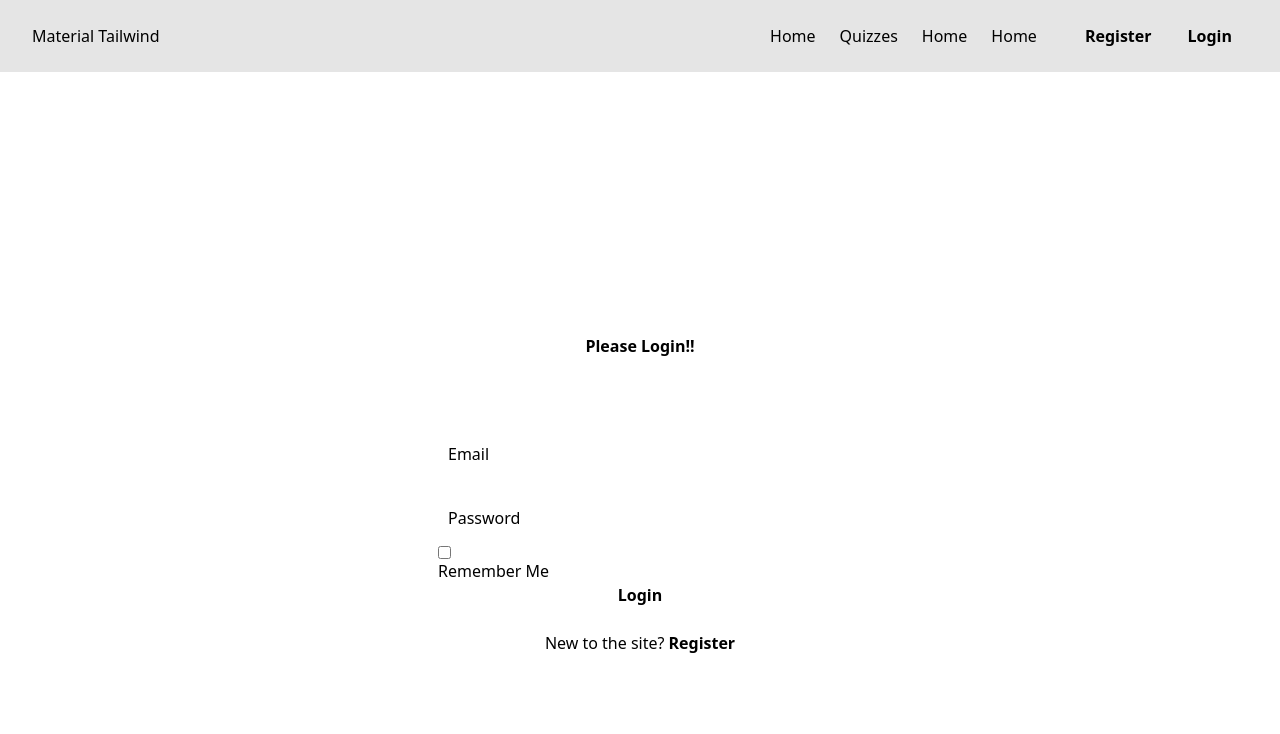
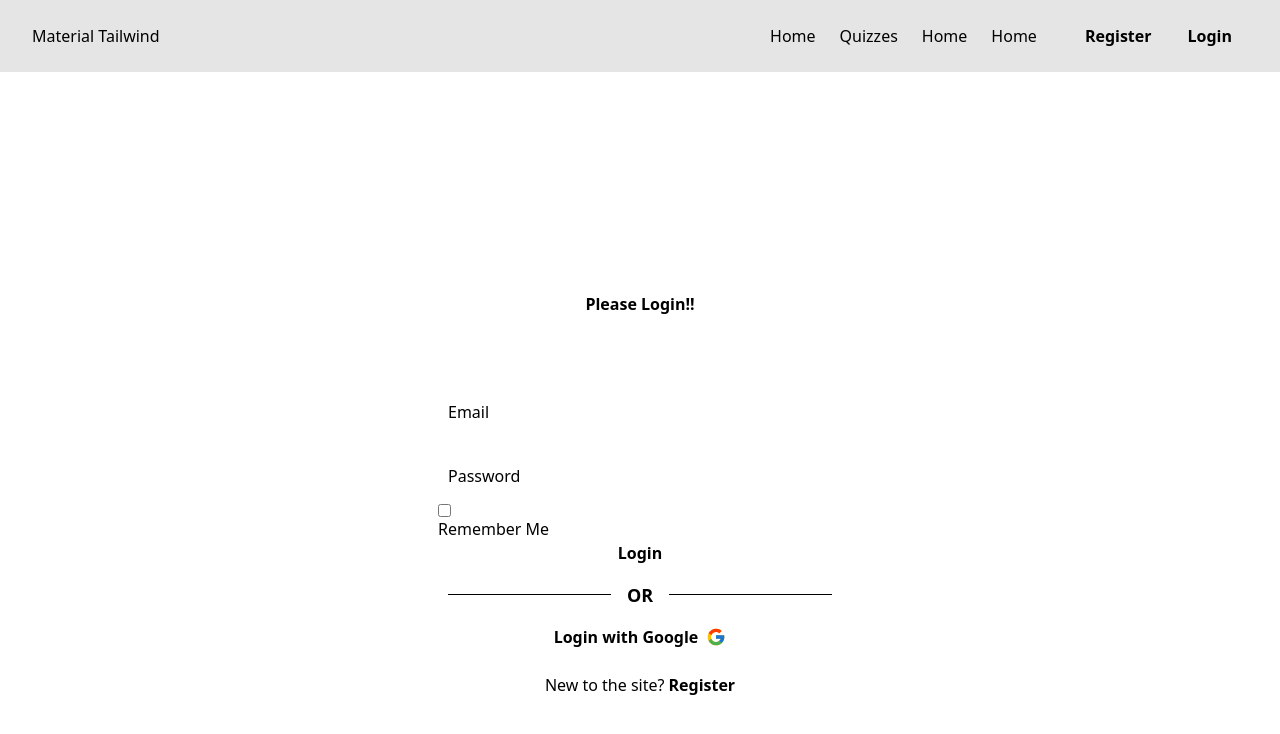
Before and after one commit to Jubayer-Ahmed-Sajid/QuickQuizz-Frontend, a React (Vite) app: page /login in a window 1280 px wide. Shown: the top 734 px of the page. Built offline with nearby package versions, Linux system fonts and the light colour scheme; no server answers.

Commit message:
implement Google login functionality and enhance login flow with error handling

```diff
--- a/src/Pages/Authentication/Login.jsx
+++ b/src/Pages/Authentication/Login.jsx
@@ -10,8 +10,15 @@ import {
 } from "@material-tailwind/react";
 import { useFormik } from "formik";
 import * as Yup from "yup";
+import useAuth from "../../Hooks/useAuth";
+import { toast } from "sonner";
+import { useLocation, useNavigate } from "react-router-dom";
+import { FcGoogle } from "react-icons/fc";
 
 const Login = () => {
+  const { login, googleLogin } = useAuth();
+  const navigate = useNavigate();
+  const location = useLocation();
   const formik = useFormik({
     initialValues: {
       email: "",
@@ -27,10 +34,34 @@ const Login = () => {
         )
         .required("Required"),
     }),
-    onSubmit: (values) => {
-      console.log(values);
+    onSubmit: async (values) => {
+      try {
+        toast.loading("Logging in...");
+        const { email, password } = values;
+        await login(email, password);
+        toast.dismiss();
+        toast.success("Logged in successfully");
+        navigate(location.state ? location.state : "/");
+      } catch (err) {
+        toast.dismiss();
+        toast.error(err.message);
+      }
     },
   });
+
+  const handleGoogleLogin = async () => {
+    try {
+      toast.loading("Logging in with Google...");
+      await googleLogin();
+      toast.dismiss();
+      toast.success("Successfully logged in with Google");
+      navigate(location.state ? location.state : "/");
+    } catch (err) {
+      console.error(err);
+      toast.dismiss();
+      toast.error(err.message);
+    }
+  };
 
   return (
     <form
@@ -82,6 +113,19 @@ const Login = () => {
           <Button type="submit" variant="gradient" fullWidth>
             Login
           </Button>
+          <div className="flex my-4 gap-4 mx-auto justify-center items-center">
+            <hr className=" w-full text-black" />
+            <p className="text-black font-semibold text-lg">OR </p>
+            <hr className="w-full text-black" />
+          </div>
+          <Button
+            variant="gradient"
+            fullWidth
+            className="flex items-center justify-center"
+            onClick={handleGoogleLogin}
+          >
+            Login with Google <FcGoogle className="ml-2 text-xl" />
+          </Button>
           <Typography variant="small" className="mt-6 flex justify-center">
             New to the site?
             <Typography
```
